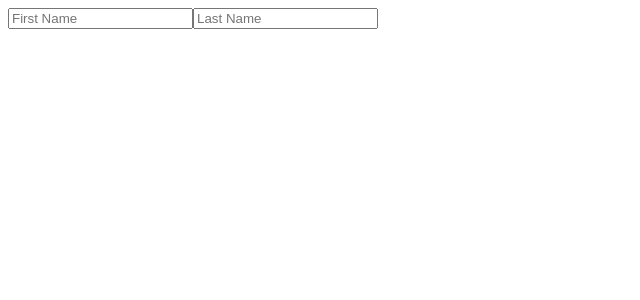
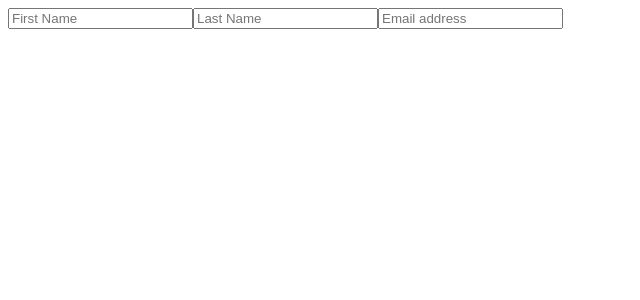
Before and after one commit to KrekoG/React-tutorial, a React app in the folder form-parctice/: page / in a window 1280 px wide. Shown: the top 300 px of the page, without its empty margins (0-640 px from the left). Built offline with nearby package versions, Linux system fonts and the light colour scheme.

Commit message:
Add email address as a form field

```diff
--- a/form-parctice/src/App.js
+++ b/form-parctice/src/App.js
@@ -5,6 +5,7 @@ export default function App() {
     const [formData, setFormData] = React.useState({
         firstName: "",
         lastName: "",
+        email: "",
     })
 
     function handleChange(event) {
@@ -29,6 +30,12 @@ export default function App() {
                 onChange={handleChange}
                 name="lastName"
             />
+            <input
+                type="email"
+                placeholder="Email address"
+                onChange={handleChange}
+                name="email"
+            />
         </form>
     )
 }
```
